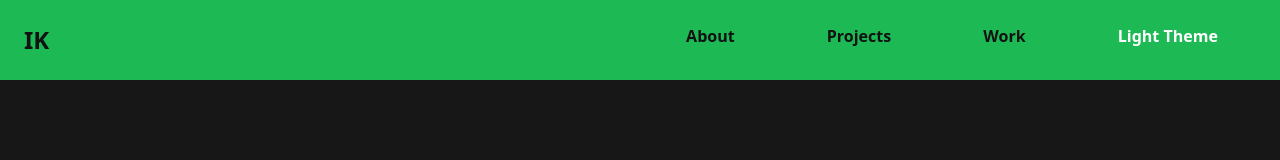
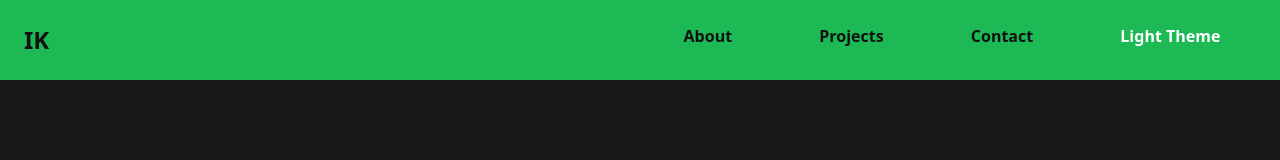
Before and after one commit to ilarikoik/port, a React (Vite) app: page / in a window 1280 px wide. Shown: the top 160 px of the page. Built offline with nearby package versions, Linux system fonts and the light colour scheme.

Commit message:
navabrcontact

```diff
--- a/src/components/Contact.tsx
+++ b/src/components/Contact.tsx
@@ -10,7 +10,10 @@ export default function Contact({ darkMode }: { darkMode: boolean }) {
       action="https://formsubmit.co/2b09ad9c2bbcfd8e3857e1e960123422"
       method="POST"
     >
-      <div className="h-fit p-2 w-full  flex flex-col justify-center items-center">
+      <div
+        id="contact"
+        className="h-fit p-2 w-full  flex flex-col justify-center items-center"
+      >
         <h1
           className={`text-2xl p-2 ${
             !darkMode ? " text-green " : "text-blue-500"
--- a/src/components/Nav.tsx
+++ b/src/components/Nav.tsx
@@ -32,7 +32,9 @@ export default function NavBar({
           <li className="p-2 font-semibold">
             <a href="#projects">Projects</a>
           </li>
-          <li className="p-2 font-semibold">Work</li>
+          <li className="p-2 font-semibold">
+            <a href="#contact">Contact</a>
+          </li>
           <li
             className={`p-2 font-semibold cursor-pointer hover:underline ${
               !darkMode ? "text-white" : "text-black"
--- a/src/components/Projects.tsx
+++ b/src/components/Projects.tsx
@@ -1,6 +1,9 @@
 export default function Projects({ darkMode }: { darkMode: boolean }) {
   return (
-    <div className="flex justify-center items-center flex-col py-20">
+    <div
+      id="projects"
+      className="flex justify-center items-center flex-col py-20"
+    >
       <h1
         className={`text-3xl font-semibold mb-12 ${
           !darkMode ? "text-green" : "text-blue-500"
@@ -9,7 +12,7 @@ export default function Projects({ darkMode }: { darkMode: boolean }) {
         Projektit
       </h1>
       <div className="grid sm:grid-cols-2 max-w-[1200px] max-h-[1200px] h-full w-full ">
-        <div id="projects" className=" bg-red-500 h-fit w-full ">
+        <div className=" bg-red-500 h-fit w-full ">
           <div className=" h-72 bg-green m-2"></div>
           <div className=" h-72 bg-green m-2"></div>
         </div>
```
